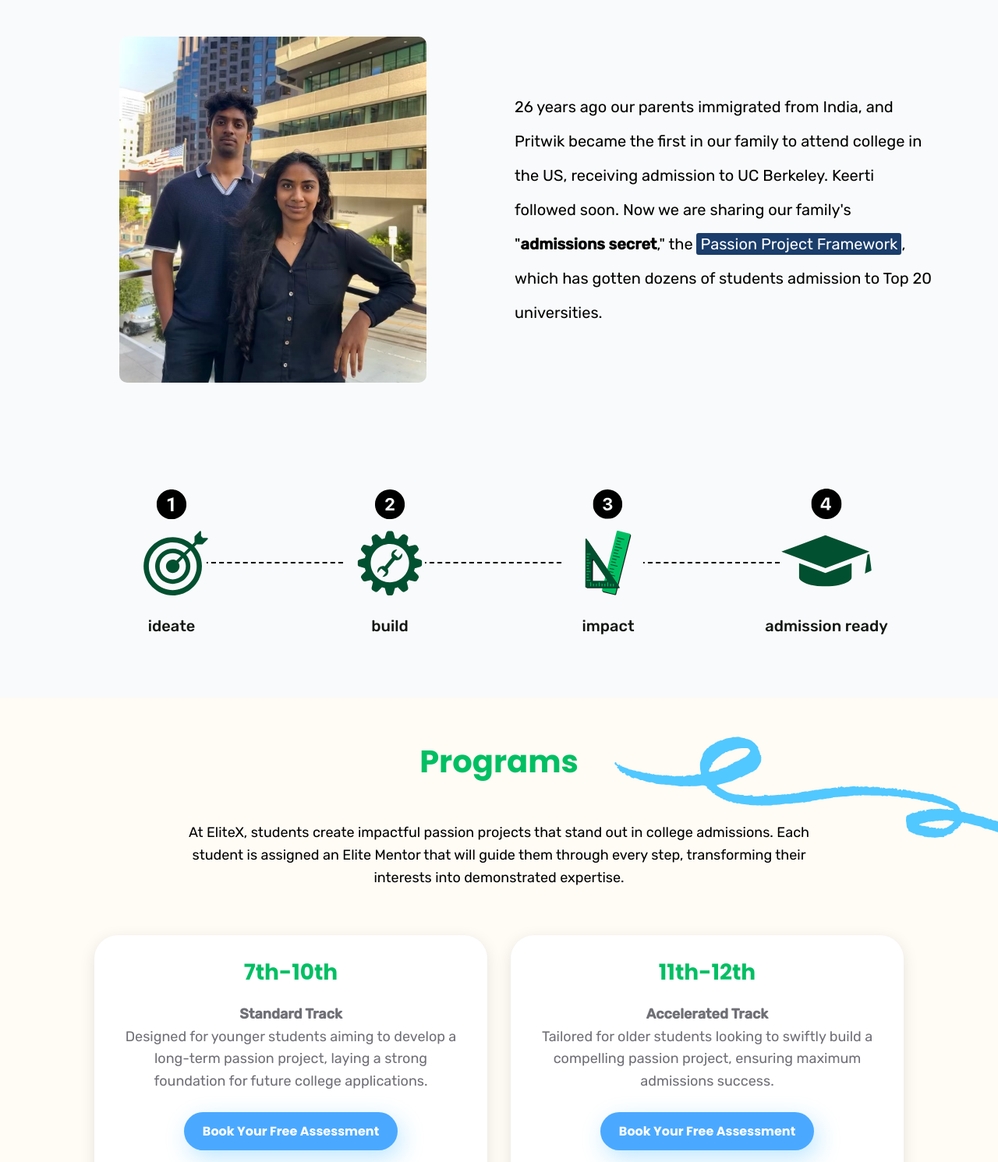
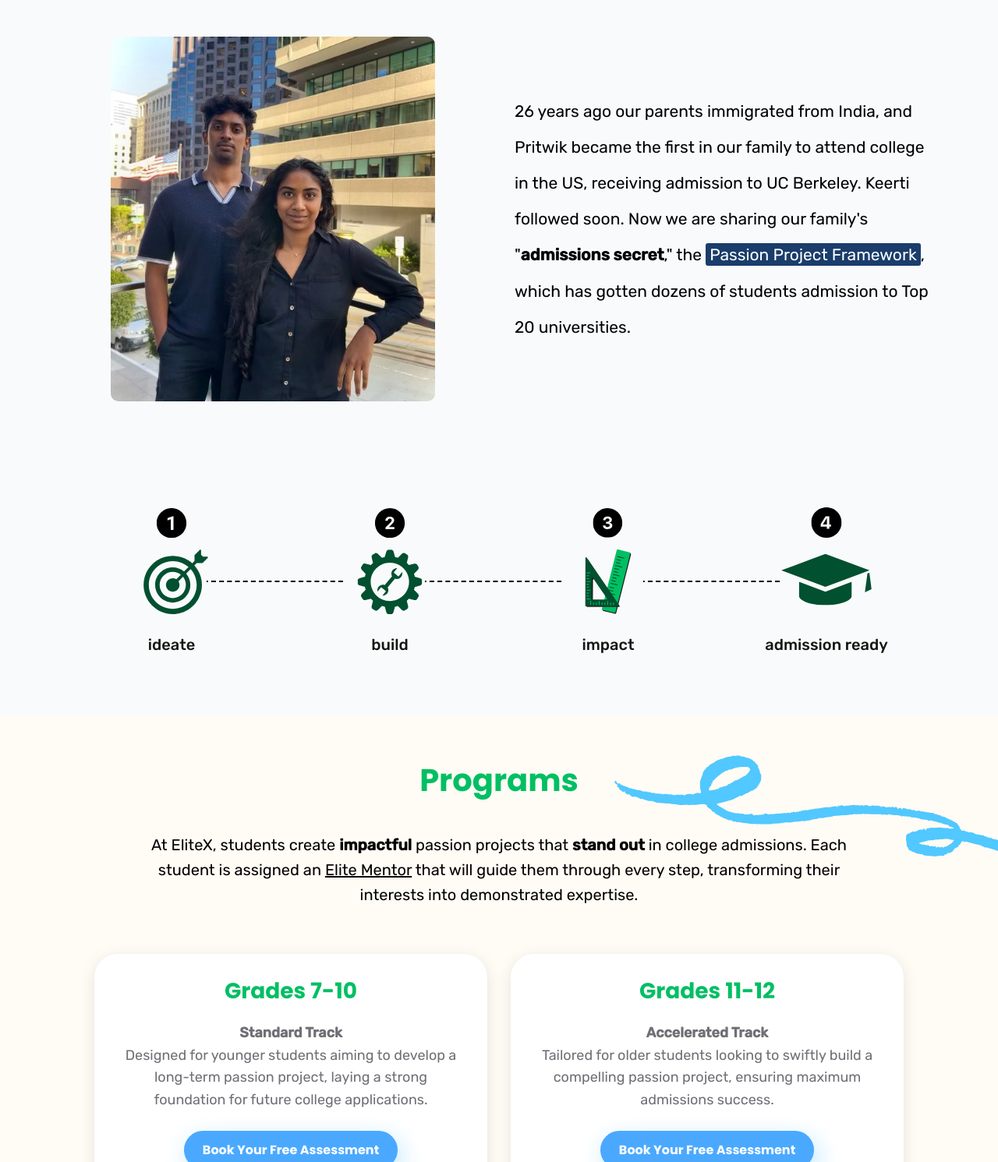
Before and after one commit to pritwikj/EliteX, a plain HTML site: page index.html in a window 1280 px wide. Shown: the part 1061-2552 px from the top of the page at 78% size. Drawn offline with nearby package versions, Linux system fonts and the light colour scheme; grey boxes are pictures that could not be loaded.

Commit message:
Font edits

```diff
--- a/assets/css/style.css
+++ b/assets/css/style.css
@@ -495,7 +495,7 @@ body { background: var(--white); }
 }
 
 .siblings-image {
-  width: 73%;
+  width: 77%;
   max-width: 500px;
   border-radius: 10px;
   display: block; /* Ensure it's a block-level element */
@@ -504,7 +504,7 @@ body { background: var(--white); }
 
 .passion-project-text {
   flex: 1;
-  font-size: 20px;
+  font-size: 21px;
   line-height: 2.2; /* or whatever value you settled on */
   white-space: normal;
   word-wrap: break-word;
@@ -657,9 +657,10 @@ body { background: var(--white); }
 
 .section-text-it {
   text-align: center;
-  max-width: 800px;
+  font-size: 20px;
+  max-width: 900px;
   margin: 0 auto 60px;
-  margin-top: -20px; /* Optional adjustment */
+  margin-top: -30px;
   line-height: 1.6;
   color: black; /* Added this line to change text color to black */
 }
--- a/index.html
+++ b/index.html
@@ -204,7 +204,7 @@
     <h2 class="h2 departments-title">Programs</h2>
 
     <p class="section-text-it">
-      At EliteX, students create impactful passion projects that stand out in college admissions. Each student is assigned an Elite Mentor that will guide them through every step, transforming their interests into demonstrated expertise.
+      At EliteX, students create <strong>impactful</strong> passion projects that <strong>stand out</strong> in college admissions. Each student is assigned an <u>Elite Mentor</u> that will guide them through every step, transforming their interests into demonstrated expertise.
     </p>
 
     <!-- Add the vector image here -->
@@ -214,7 +214,7 @@
 
     <div class="departments-list">
       <div class="departments-card">
-        <h3 class="h3 card-title">7th-10th</h3>
+        <h3 class="h3 card-title">Grades 7-10</h3>
         <div class="card-content">
           <p class="card-text">
             <strong>Standard Track</strong><br>
@@ -228,7 +228,7 @@
       </div>
 
       <div class="departments-card">
-        <h3 class="h3 card-title">11th-12th</h3>
+        <h3 class="h3 card-title">Grades 11-12</h3>
         <div class="card-content">
           <p class="card-text">
             <strong>Accelerated Track</strong><br>
```
Also changed, not shown: 2 other files.
